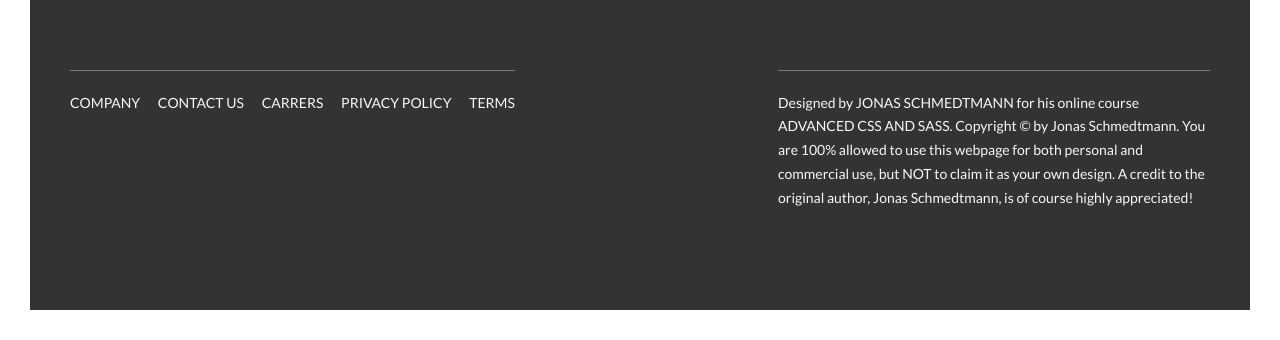
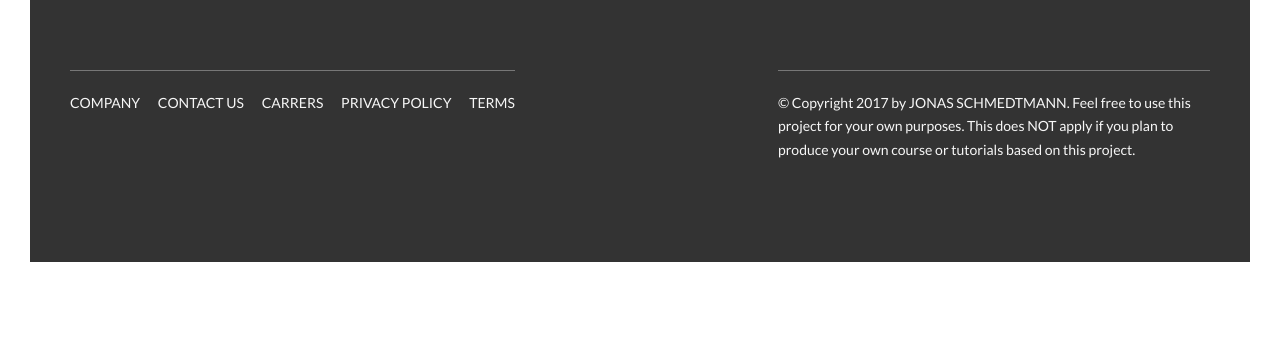
Before and after one commit to marichka-offen/natours, a website: page index.html in a window 1280 px wide. Shown: the part 5871-6211 px from the top of the page. After the commit the page ends 6163 px from the top, so only its background shows below. Drawn offline with Linux system fonts and the light colour scheme.

Commit message:
Update index.html

```diff
--- a/index.html
+++ b/index.html
@@ -454,13 +454,7 @@
         </div>
         <div class="col-1-of-2">
           <p class="footer__copyright">
-            Designed by <a href="#" class="footer__link">Jonas Schmedtmann</a> for
-            his online course
-            <a href="https://www.udemy.com/advanced-css-and-sass/" class="footer__link">Advanced CSS and Sass</a>.
-            Copyright &copy; by Jonas Schmedtmann. You are 100% allowed to use
-            this webpage for both personal and commercial use, but NOT to claim
-            it as your own design. A credit to the original author, Jonas
-            Schmedtmann, is of course highly appreciated!
+            © Copyright 2017 by <a href="#" class="footer__link">Jonas Schmedtmann</a>. Feel free to use this project for your own purposes. This does NOT apply if you plan to produce your own course or tutorials based on this project.
           </p>
         </div>
       </div>
```
